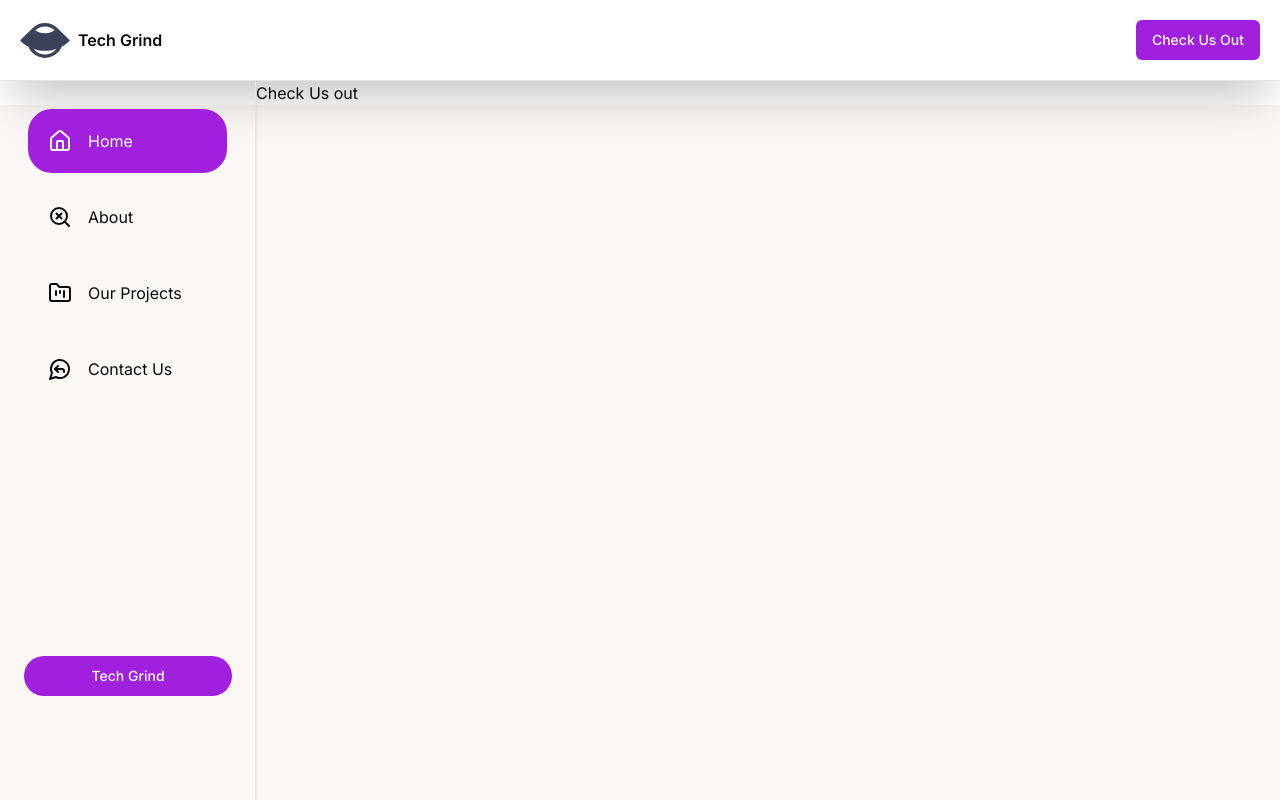
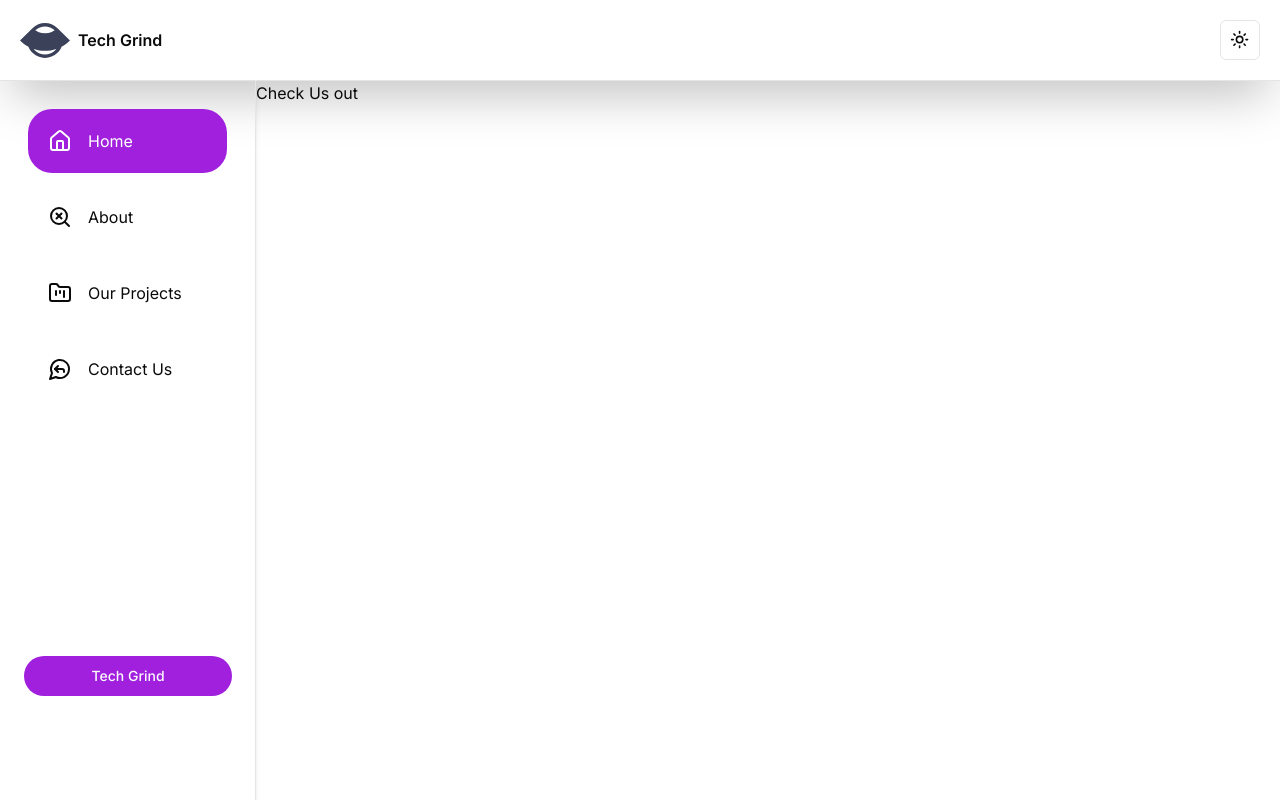
Before and after one commit to Iamtheusername112/Tech-Grind, a Next.js app: page /check-us-out in a window 1280 px wide. Built offline with nearby package versions, Linux system fonts and the light colour scheme.

Commit message:
implementing the check us out section

```diff
--- a/app/_components/Header.tsx
+++ b/app/_components/Header.tsx
@@ -2,6 +2,8 @@
 import Image from "next/image";
 import Link from "next/link";
 import React from "react";
+import ThemeController from "../check-us-out/_components/ThemeController";
+import { ModeToggle } from "@/components/ModeToggle";
 
 function Header() {
   return (
@@ -14,9 +16,10 @@
           </Link>
         </div>
 
-        <Link href={"/check-us-out"}>
+        <ModeToggle />
+        {/* <Link href={"/check-us-out"}>
           <Button>Check Us Out</Button>
-        </Link>
+        </Link> */}
       </div>
     </div>
   );
--- /dev/null
+++ b/app/check-us-out/_components/ThemeController.tsx
@@ -0,0 +1,29 @@
+import React from "react";
+
+import {
+  Select,
+  SelectContent,
+  SelectItem,
+  SelectTrigger,
+  SelectValue,
+} from "@/components/ui/select";
+
+function ThemeController() {
+  return (
+    <div>
+      <h2>Select Themes</h2>
+      <Select>
+        <SelectTrigger className="w-full">
+          <SelectValue placeholder="Theme" />
+        </SelectTrigger>
+        <SelectContent>
+          <SelectItem value="light">Light</SelectItem>
+          <SelectItem value="dark">Dark</SelectItem>
+          <SelectItem value="system">System</SelectItem>
+        </SelectContent>
+      </Select>
+    </div>
+  );
+}
+
+export default ThemeController;
--- a/app/layout.tsx
+++ b/app/layout.tsx
@@ -17,7 +17,7 @@
   children: React.ReactNode;
 }>) {
   return (
-    <html lang="en" data-theme="cupcake">
+    <html lang="en">
       <body className={inter.className}>
         <ThemeProvider
           attribute="class"
--- /dev/null
+++ b/components/ui/select.tsx
@@ -0,0 +1,160 @@
+"use client"
+
+import * as React from "react"
+import * as SelectPrimitive from "@radix-ui/react-select"
+import { Check, ChevronDown, ChevronUp } from "lucide-react"
+
+import { cn } from "@/lib/utils"
+
+const Select = SelectPrimitive.Root
+
+const SelectGroup = SelectPrimitive.Group
+
+const SelectValue = SelectPrimitive.Value
+
+const SelectTrigger = React.forwardRef<
+  React.ElementRef<typeof SelectPrimitive.Trigger>,
+  React.ComponentPropsWithoutRef<typeof SelectPrimitive.Trigger>
+>(({ className, children, ...props }, ref) => (
+  <SelectPrimitive.Trigger
+    ref={ref}
+    className={cn(
+      "flex h-10 w-full items-center justify-between rounded-md border border-input bg-background px-3 py-2 text-sm ring-offset-background placeholder:text-muted-foreground focus:outline-none focus:ring-2 focus:ring-ring focus:ring-offset-2 disabled:cursor-not-allowed disabled:opacity-50 [&>span]:line-clamp-1",
+      className
+    )}
+    {...props}
+  >
+    {children}
+    <SelectPrimitive.Icon asChild>
+      <ChevronDown className="h-4 w-4 opacity-50" />
+    </SelectPrimitive.Icon>
+  </SelectPrimitive.Trigger>
+))
+SelectTrigger.displayName = SelectPrimitive.Trigger.displayName
+
+const SelectScrollUpButton = React.forwardRef<
+  React.ElementRef<typeof SelectPrimitive.ScrollUpButton>,
+  React.ComponentPropsWithoutRef<typeof SelectPrimitive.ScrollUpButton>
+>(({ className, ...props }, ref) => (
+  <SelectPrimitive.ScrollUpButton
+    ref={ref}
+    className={cn(
+      "flex cursor-default items-center justify-center py-1",
+      className
+    )}
+    {...props}
+  >
+    <ChevronUp className="h-4 w-4" />
+  </SelectPrimitive.ScrollUpButton>
+))
+SelectScrollUpButton.displayName = SelectPrimitive.ScrollUpButton.displayName
+
+const SelectScrollDownButton = React.forwardRef<
+  React.ElementRef<typeof SelectPrimitive.ScrollDownButton>,
+  React.ComponentPropsWithoutRef<typeof SelectPrimitive.ScrollDownButton>
+>(({ className, ...props }, ref) => (
+  <SelectPrimitive.ScrollDownButton
+    ref={ref}
+    className={cn(
+      "flex cursor-default items-center justify-center py-1",
+      className
+    )}
+    {...props}
+  >
+    <ChevronDown className="h-4 w-4" />
+  </SelectPrimitive.ScrollDownButton>
+))
+SelectScrollDownButton.displayName =
+  SelectPrimitive.ScrollDownButton.displayName
+
+const SelectContent = React.forwardRef<
+  React.ElementRef<typeof SelectPrimitive.Content>,
+  React.ComponentPropsWithoutRef<typeof SelectPrimitive.Content>
+>(({ className, children, position = "popper", ...props }, ref) => (
+  <SelectPrimitive.Portal>
+    <SelectPrimitive.Content
+      ref={ref}
+      className={cn(
+        "relative z-50 max-h-96 min-w-[8rem] overflow-hidden rounded-md border bg-popover text-popover-foreground shadow-md data-[state=open]:animate-in data-[state=closed]:animate-out data-[state=closed]:fade-out-0 data-[state=open]:fade-in-0 data-[state=closed]:zoom-out-95 data-[state=open]:zoom-in-95 data-[side=bottom]:slide-in-from-top-2 data-[side=left]:slide-in-from-right-2 data-[side=right]:slide-in-from-left-2 data-[side=top]:slide-in-from-bottom-2",
+        position === "popper" &&
+          "data-[side=bottom]:translate-y-1 data-[side=left]:-translate-x-1 data-[side=right]:translate-x-1 data-[side=top]:-translate-y-1",
+        className
+      )}
+      position={position}
+      {...props}
+    >
+      <SelectScrollUpButton />
+      <SelectPrimitive.Viewport
+        className={cn(
+          "p-1",
+          position === "popper" &&
+            "h-[var(--radix-select-trigger-height)] w-full min-w-[var(--radix-select-trigger-width)]"
+        )}
+      >
+        {children}
+      </SelectPrimitive.Viewport>
+      <SelectScrollDownButton />
+    </SelectPrimitive.Content>
+  </SelectPrimitive.Portal>
+))
+SelectContent.displayName = SelectPrimitive.Content.displayName
+
+const SelectLabel = React.forwardRef<
+  React.ElementRef<typeof SelectPrimitive.Label>,
+  React.ComponentPropsWithoutRef<typeof SelectPrimitive.Label>
+>(({ className, ...props }, ref) => (
+  <SelectPrimitive.Label
+    ref={ref}
+    className={cn("py-1.5 pl-8 pr-2 text-sm font-semibold", className)}
+    {...props}
+  />
+))
+SelectLabel.displayName = SelectPrimitive.Label.displayName
+
+const SelectItem = React.forwardRef<
+  React.ElementRef<typeof SelectPrimitive.Item>,
+  React.ComponentPropsWithoutRef<typeof SelectPrimitive.Item>
+>(({ className, children, ...props }, ref) => (
+  <SelectPrimitive.Item
+    ref={ref}
+    className={cn(
+      "relative flex w-full cursor-default select-none items-center rounded-sm py-1.5 pl-8 pr-2 text-sm outline-none focus:bg-accent focus:text-accent-foreground data-[disabled]:pointer-events-none data-[disabled]:opacity-50",
+      className
+    )}
+    {...props}
+  >
+    <span className="absolute left-2 flex h-3.5 w-3.5 items-center justify-center">
+      <SelectPrimitive.ItemIndicator>
+        <Check className="h-4 w-4" />
+      </SelectPrimitive.ItemIndicator>
+    </span>
+
+    <SelectPrimitive.ItemText>{children}</SelectPrimitive.ItemText>
+  </SelectPrimitive.Item>
+))
+SelectItem.displayName = SelectPrimitive.Item.displayName
+
+const SelectSeparator = React.forwardRef<
+  React.ElementRef<typeof SelectPrimitive.Separator>,
+  React.ComponentPropsWithoutRef<typeof SelectPrimitive.Separator>
+>(({ className, ...props }, ref) => (
+  <SelectPrimitive.Separator
+    ref={ref}
+    className={cn("-mx-1 my-1 h-px bg-muted", className)}
+    {...props}
+  />
+))
+SelectSeparator.displayName = SelectPrimitive.Separator.displayName
+
+export {
+  Select,
+  SelectGroup,
+  SelectValue,
+  SelectTrigger,
+  SelectContent,
+  SelectLabel,
+  SelectItem,
+  SelectSeparator,
+  SelectScrollUpButton,
+  SelectScrollDownButton,
+}
--- a/package.json
+++ b/package.json
@@ -10,6 +10,7 @@
   },
   "dependencies": {
     "@radix-ui/react-dropdown-menu": "^2.0.6",
+    "@radix-ui/react-select": "^2.0.0",
     "@radix-ui/react-slot": "^1.0.2",
     "class-variance-authority": "^0.7.0",
     "clsx": "^2.1.1",
--- a/tailwind.config.ts
+++ b/tailwind.config.ts
@@ -74,43 +74,8 @@
       },
     },
   },
-  daisyui: {
-    themes: [
-      "light",
-      "dark",
-      "cupcake",
-      "bumblebee",
-      "emerald",
-      "corporate",
-      "synthwave",
-      "retro",
-      "cyberpunk",
-      "valentine",
-      "halloween",
-      "garden",
-      "forest",
-      "aqua",
-      "lofi",
-      "pastel",
-      "fantasy",
-      "wireframe",
-      "black",
-      "luxury",
-      "dracula",
-      "cmyk",
-      "autumn",
-      "business",
-      "acid",
-      "lemonade",
-      "night",
-      "coffee",
-      "winter",
-      "dim",
-      "nord",
-      "sunset",
-    ],
-  },
-  plugins: [require("tailwindcss-animate"), require("daisyui")],
+
+  plugins: [require("tailwindcss-animate")],
 } satisfies Config;
 
 export default config;
```
Also changed, not shown: 1 other file (tests, documents, lock files or other folders).
